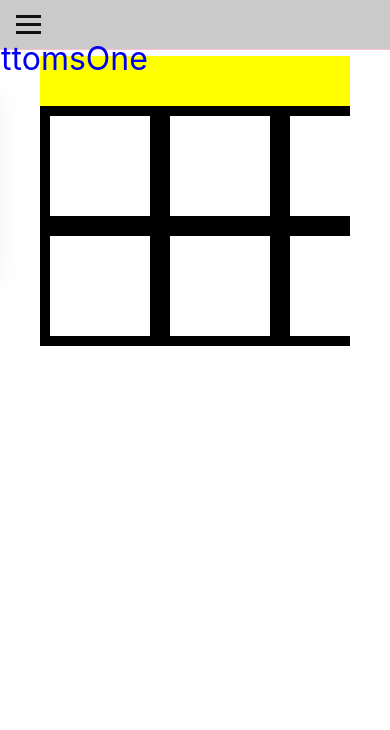
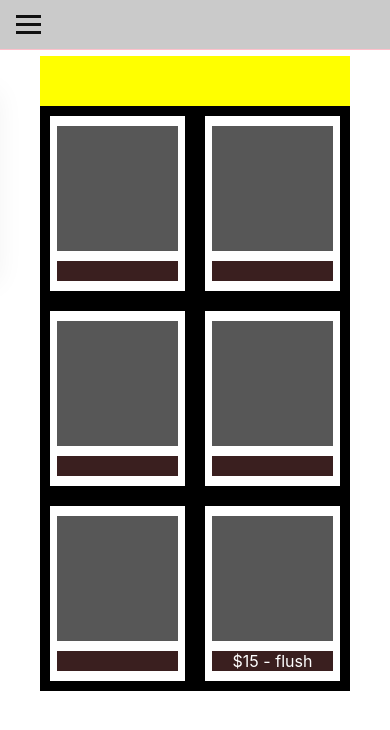
Before and after one commit to SpencerLake/ever-swim, a React (Create React App) app: page /tops in a window 390 px wide. Shown: the top 730 px of the page. Built offline with nearby package versions, Linux system fonts and the light colour scheme.

Commit message:
responsive design and starting SQL calls

```diff
--- a/src/components/App.css
+++ b/src/components/App.css
@@ -171,9 +171,10 @@ a {
   }
 
   .dropdown {
-    display: inline-block;
+    display: flex;
+    flex-direction: column;
     position: relative;
-    left: -100%;
+    left: -200%;
     background-color: rgb(117, 120, 141);
     /* height: 400px; */
     width: 200px;
@@ -183,7 +184,7 @@ a {
   .dropdown.active {
     /* display: inline-block; */
     position: relative;
-    left: auto;
+    left: 0;
     display: flex;
     flex-direction: column;
     justify-content: space-around;
@@ -223,7 +224,7 @@ a {
 
 .allItems {
   display: grid;
-  grid-template-columns: repeat(3, 1fr);
+  grid-template-columns: repeat(4, 1fr);
   gap: 20px;
   grid-auto-rows: minmax(100px, auto);
   padding: 10px;
@@ -234,7 +235,8 @@ a {
 .testItem {
   background-color: white;
   height: 100px;
-  width: 100px;
+  width: 100%;
+  display: flex;
 }
 
 .testPic {
@@ -244,3 +246,82 @@ a {
 .testDescrip {
 
 }
+
+@media only screen and (max-width: 768px) {
+
+  .itemTypes {
+    background-color: yellow;
+    height: 50px;
+    width: 100%;
+  }
+
+  .allItems {
+    display: grid;
+    grid-template-columns: repeat(3, 1fr);
+    gap: 20px;
+    grid-auto-rows: minmax(100px, auto);
+    padding: 10px;
+    background-color: black;
+    width: 100%;
+  }
+
+  .testItem {
+    background-color: white;
+    height: 100px;
+    width: 100%;
+    display: flex;
+
+  }
+
+  .testPic {
+
+  }
+
+  .testDescrip {
+
+  }
+}
+
+@media only screen and (max-width: 500px) {
+
+  .itemTypes {
+    background-color: yellow;
+    height: 50px;
+    width: 100%;
+  }
+
+  .allItems {
+    display: grid;
+    grid-template-columns: repeat(2, 1fr);
+    gap: 20px;
+    grid-auto-rows: minmax(100px, auto);
+    padding: 10px;
+    background-color: black;
+    width: 100%;
+  }
+
+  .testItem {
+    background-color: white;
+    height: 175px;
+    width: 100%;
+    display: flex;
+    flex-direction: column;
+    align-items: center;
+    padding-top: 10px;
+  }
+
+  .testPic {
+    background-color: rgb(87, 87, 87);
+    height: 125px;
+    width: 90%;
+    margin-bottom: 10px;
+  }
+
+  .testDescrip {
+    background-color: rgb(58, 31, 31);
+    color: white;
+    height: 20px;
+    width: 90%;
+    text-align: center;
+  }
+}
--- a/src/components/Tops.js
+++ b/src/components/Tops.js
@@ -33,7 +33,7 @@ export default function Tops() {
                         </div>
                         <div className='testItem'>
                             <div className='testPic'></div>
-                            <div className='testDescrip'></div>
+                            <div className='testDescrip'>$15 - flush</div>
                         </div>
                     </div>
                 </div>
```
